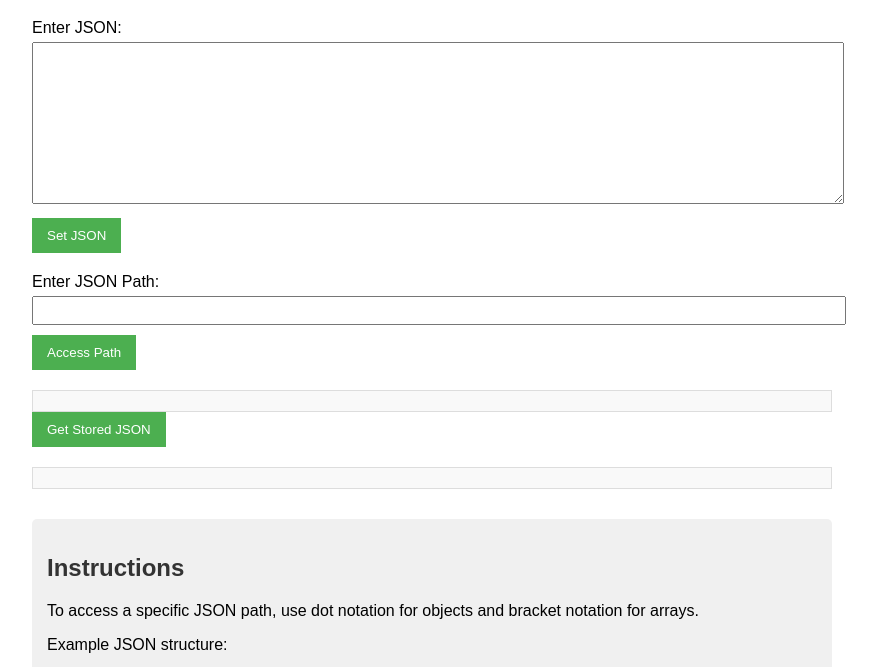
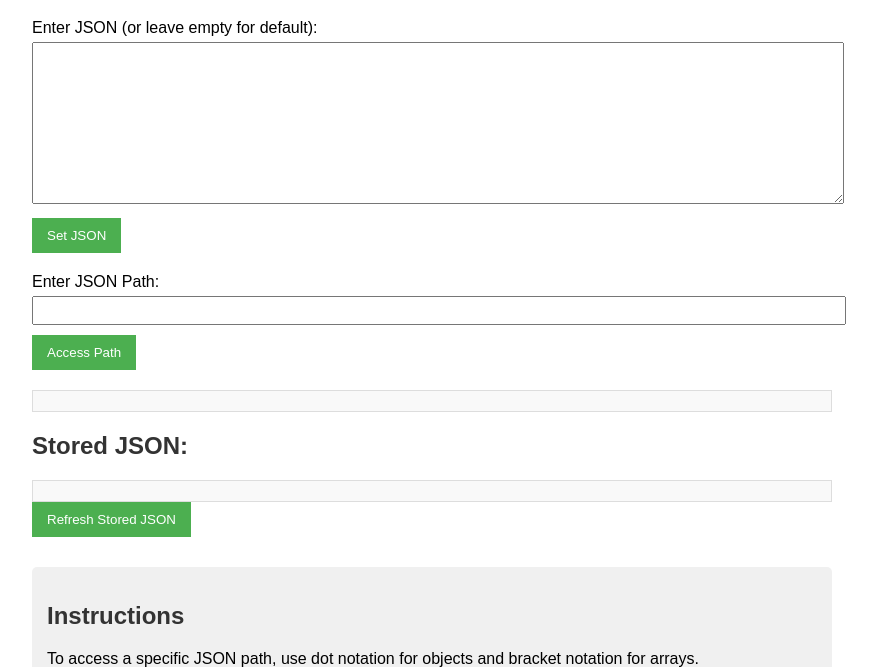
Before and after one commit to Caffeine-Gallery/jsonaut-ic-01926b3213d9, a website built with Vite: page frontend/index.html in a window 1280 px wide. Shown: the part 81-748 px from the top of the page, without its empty margins (208-1085 px from the left). Built offline with nearby package versions, Linux system fonts and the light colour scheme; what @dfinity/agent would draw is missing.

Commit message:
01926b58-d89a-7778-a5f5-decafca77c3a

```diff
--- a/frontend/index.html
+++ b/frontend/index.html
@@ -11,7 +11,7 @@
     <main>
         <h1>JSON Path Accessor</h1>
         <form id="jsonForm">
-            <label for="jsonInput">Enter JSON:</label>
+            <label for="jsonInput">Enter JSON (or leave empty for default):</label>
             <textarea id="jsonInput" rows="10" cols="50"></textarea>
             <button type="submit">Set JSON</button>
         </form>
@@ -21,12 +21,13 @@
             <button type="submit">Access Path</button>
         </form>
         <div id="result"></div>
-        <button id="getStoredJSON">Get Stored JSON</button>
+        <h2>Stored JSON:</h2>
         <div id="storedJSON"></div>
+        <button id="getStoredJSON">Refresh Stored JSON</button>
         <div id="instructions">
             <h2>Instructions</h2>
             <p>To access a specific JSON path, use dot notation for objects and bracket notation for arrays.</p>
-            <p>Example JSON structure:</p>
+            <p>Default JSON structure:</p>
             <pre>
 {
   "name": "John Doe",
--- a/frontend/index.js
+++ b/frontend/index.js
@@ -7,6 +7,7 @@ document.addEventListener('DOMContentLoaded', () => {
     try {
       await backend.setJSON(json);
       document.getElementById("result").innerText = "JSON set successfully";
+      updateStoredJSON();
     } catch (error) {
       console.error("Error setting JSON:", error);
       document.getElementById("result").innerText = `Error: ${error.message || 'Unknown error occurred'}`;
@@ -25,7 +26,13 @@ document.addEventListener('DOMContentLoaded', () => {
     }
   });
 
-  document.getElementById("getStoredJSON").addEventListener("click", async () => {
+  document.getElementById("getStoredJSON").addEventListener("click", updateStoredJSON);
+
+  // Initialize with default JSON
+  updateStoredJSON();
+});
+
+async function updateStoredJSON() {
   try {
     const storedJSON = await backend.getJSON();
     document.getElementById("storedJSON").innerText = storedJSON;
@@ -33,8 +40,7 @@ document.addEventListener('DOMContentLoaded', () => {
     console.error("Error getting stored JSON:", error);
     document.getElementById("storedJSON").innerText = `Error: ${error.message || 'Unknown error occurred'}`;
   }
-  });
-});
+}
 
 window.onerror = function(message, source, lineno, colno, error) {
   console.error("Global error:", message, source, lineno, colno, error);
```
Also changed, not shown: 1 other file. Lines whose indentation alone changed are shown as unchanged.
